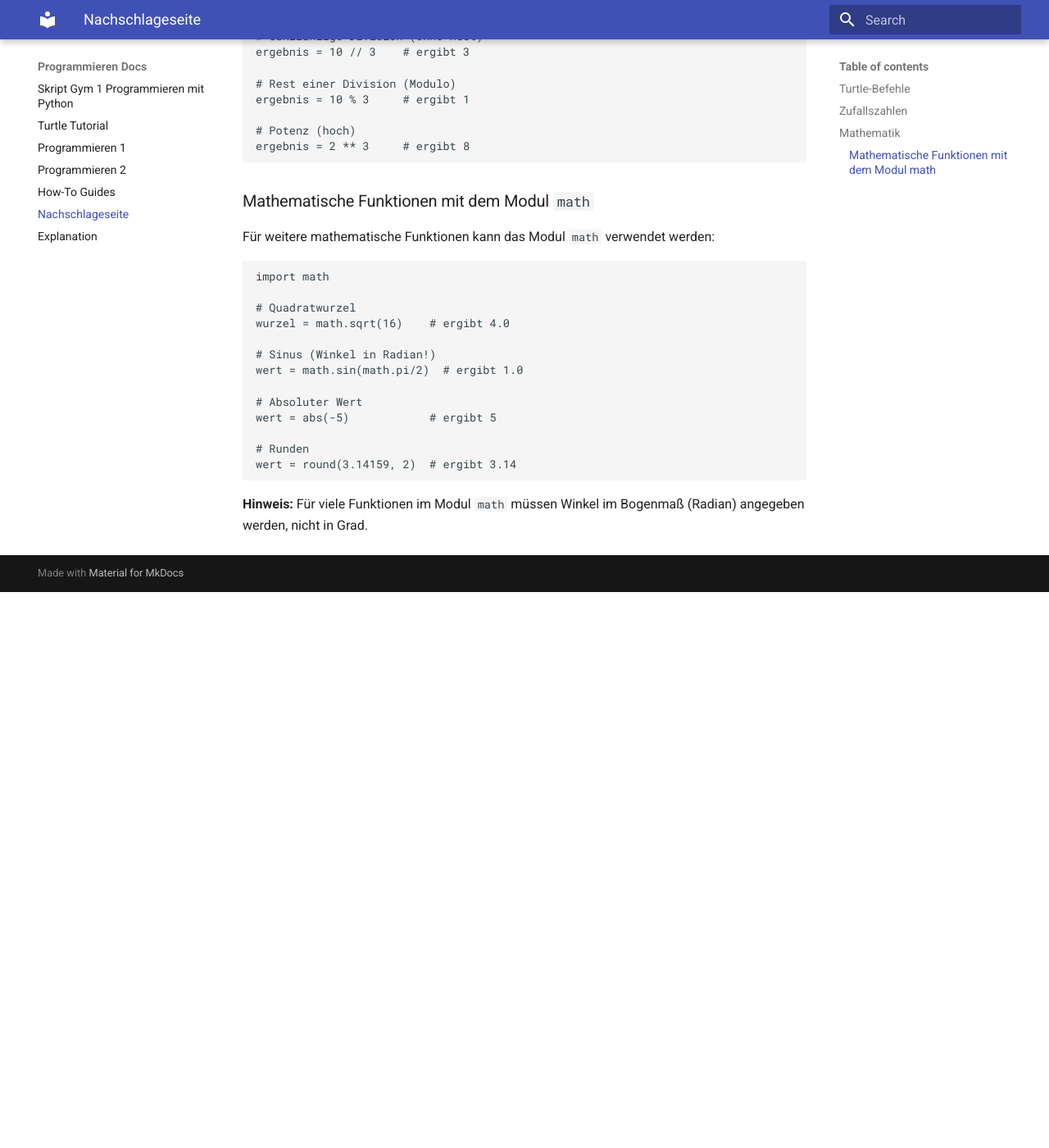
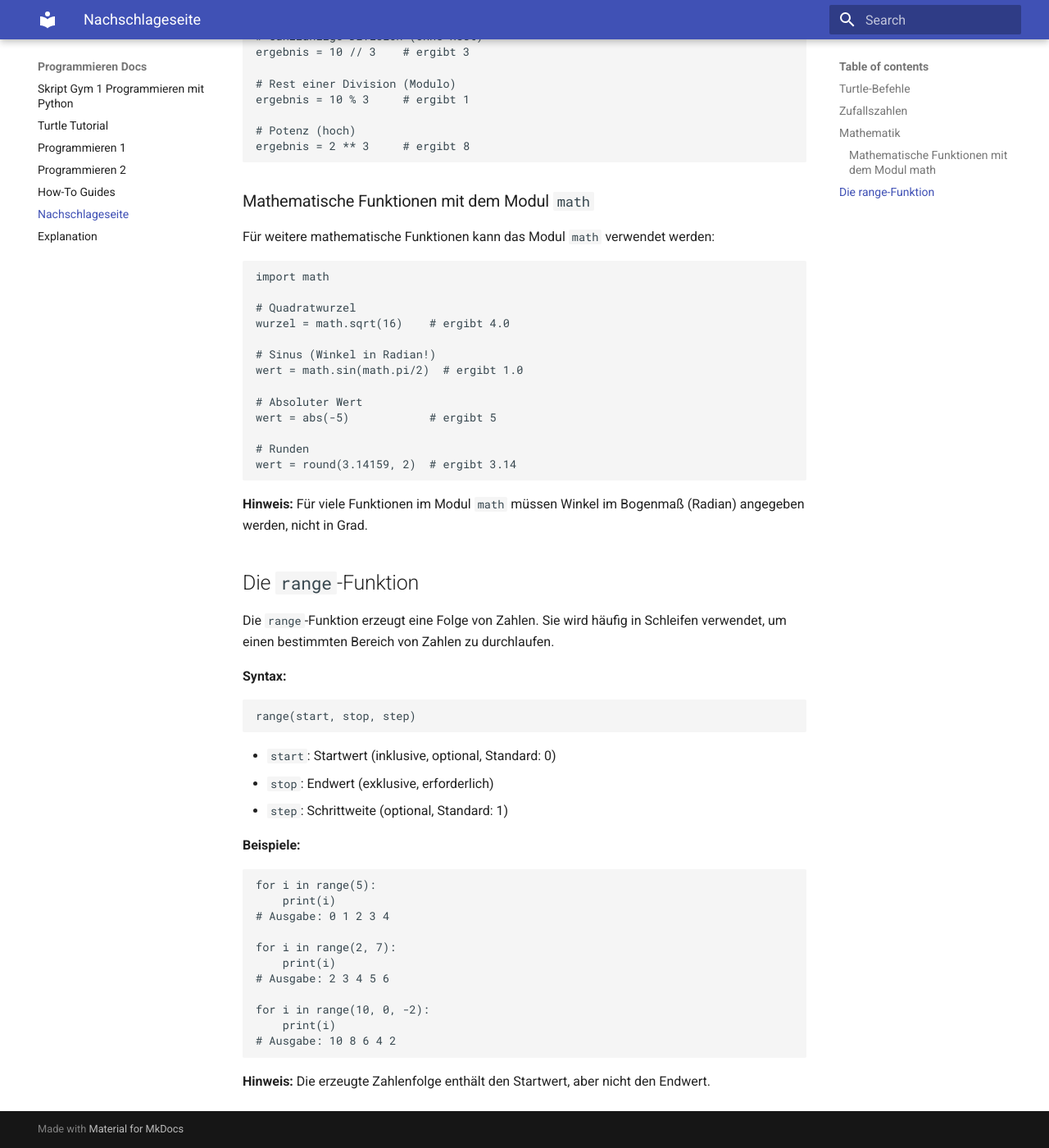
Before and after one commit to lwampfler/TurtleGrafik, an MkDocs documentation site: the page built from docs/reference.md, in a window 1280 px wide and 1400 px high, scrolled down 1473 px. Shown: the whole window at 82% size. Built offline with MkDocs 1.6.1 and Material for MkDocs 9.7.7, drawn with Linux system fonts in a browser that asks for light colours; before the commit the page ends 2195 px from its top, so only the background shows below that.

````diff
--- a/docs/reference.md
+++ b/docs/reference.md
@@ -98,3 +98,35 @@
 ```
 
 **Hinweis:** Für viele Funktionen im Modul `math` müssen Winkel im Bogenmaß (Radian) angegeben werden, nicht in Grad.
+
+## Die `range`-Funktion
+
+Die `range`-Funktion erzeugt eine Folge von Zahlen. Sie wird häufig in Schleifen verwendet, um einen bestimmten Bereich von Zahlen zu durchlaufen.
+
+**Syntax:**
+
+```python
+range(start, stop, step)
+```
+
+- `start`: Startwert (inklusive, optional, Standard: 0)
+- `stop`: Endwert (exklusive, erforderlich)
+- `step`: Schrittweite (optional, Standard: 1)
+
+**Beispiele:**
+
+```python
+for i in range(5):
+    print(i)
+# Ausgabe: 0 1 2 3 4
+
+for i in range(2, 7):
+    print(i)
+# Ausgabe: 2 3 4 5 6
+
+for i in range(10, 0, -2):
+    print(i)
+# Ausgabe: 10 8 6 4 2
+```
+
+**Hinweis:** Die erzeugte Zahlenfolge enthält den Startwert, aber nicht den Endwert.
````
Also changed, not shown: site/reference/index.html, site/search/search_index.json.
